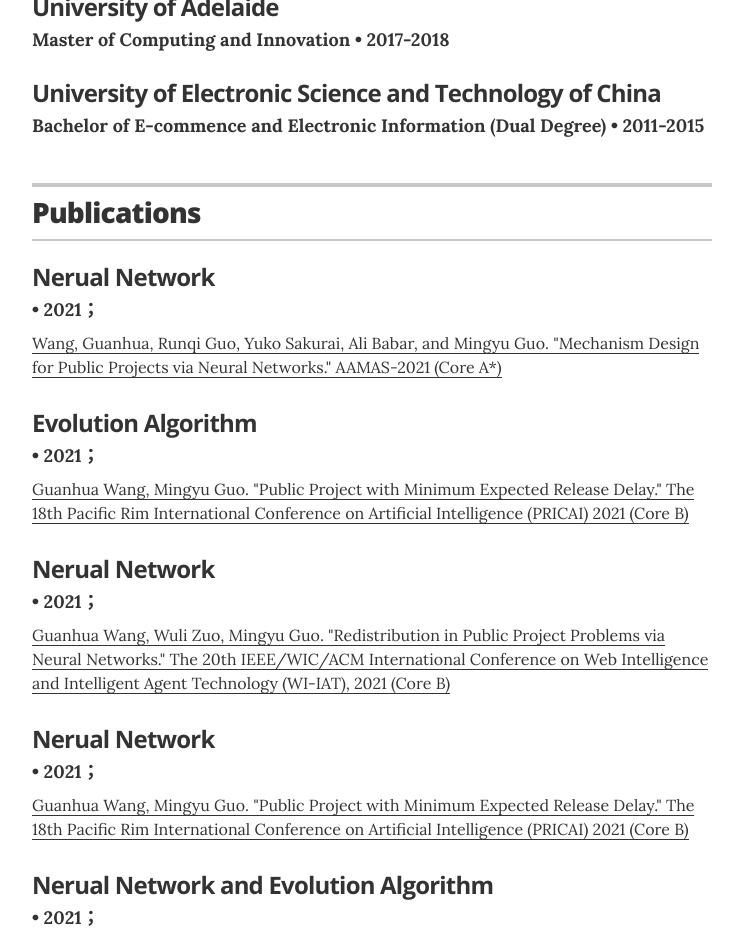
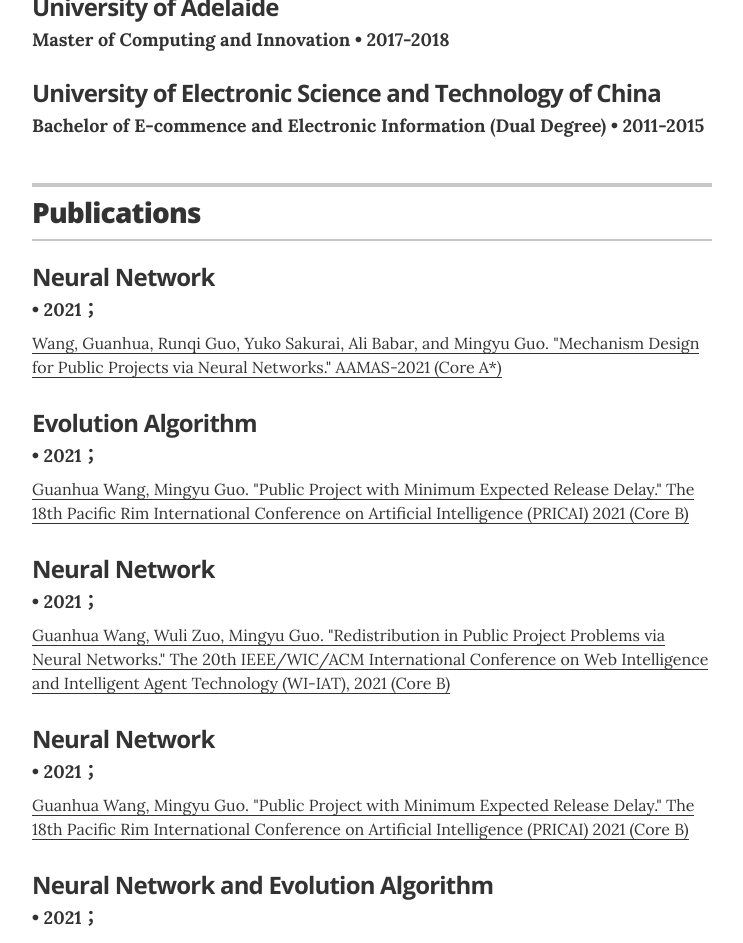
Before and after one commit to wgh1992/wgh1992.github.io, a Jekyll site: the page built from index.html, in a window 1280 px wide and 1400 px high, scrolled down 657 px. Shown: the top 943 px of the window, without its empty margins (268-1011 px from the left). Built offline with Jekyll 4.4.1, drawn with Linux system fonts in a browser that asks for light colours; some of the changed text lies outside the part shown.

Commit message:
modify
change "Neural Network"

```diff
--- a/_data/projects.yml
+++ b/_data/projects.yml
@@ -1,7 +1,7 @@
 # Projects
 # uncomment the urls if you wish to display them, and add your own URL
 
-- project: Nerual Network
+- project: Neural Network
   duration: 2021；
   #url: "https://dl.acm.org/doi/abs/10.5555/3463952.3464111"
   description: <a href="https://dl.acm.org/doi/abs/10.5555/3463952.3464111">Wang, Guanhua, Runqi Guo, Yuko Sakurai, Ali Babar, and Mingyu Guo. "Mechanism Design for Public Projects via Neural Networks."  AAMAS-2021 (Core A*)</a>
@@ -13,25 +13,25 @@
   description: <a href="https://link.springer.com/chapter/10.1007/978-3-030-89188-6_8">Guanhua Wang, Mingyu Guo. "Public Project with Minimum Expected Release Delay."  The 18th Pacific Rim International Conference on Artificial Intelligence (PRICAI) 2021 (Core B) </a>
 
 
-- project: Nerual Network
+- project: Neural Network
   duration: 2021；
   #url: "https://camps.aptaracorp.com/ACM_PMS/PMS/ACM/WIIAT21/9/c7642cc1-3b70-11ec-b613-166a08e17233/OUT/wiiat21-9.html"
   description: <a href="https://camps.aptaracorp.com/ACM_PMS/PMS/ACM/WIIAT21/9/c7642cc1-3b70-11ec-b613-166a08e17233/OUT/wiiat21-9.html">Guanhua Wang, Wuli Zuo, Mingyu Guo. "Redistribution in Public Project Problems via Neural Networks."  The 20th IEEE/WIC/ACM International Conference on Web Intelligence and Intelligent Agent Technology (WI-IAT), 2021 (Core B) </a>
 
 
-- project: Nerual Network
+- project: Neural Network
   duration: 2021；
   #url: "https://link.springer.com/chapter/10.1007/978-3-030-89188-6_8"
   description: <a href="https://link.springer.com/chapter/10.1007/978-3-030-89188-6_8">Guanhua Wang, Mingyu Guo. "Public Project with Minimum Expected Release Delay."  The 18th Pacific Rim International Conference on Artificial Intelligence (PRICAI) 2021 (Core B) </a>
 
 
-- project: Nerual Network and Evolution Algorithm
+- project: Neural Network and Evolution Algorithm
   duration: 2021；
   #url: "https://link.springer.com/article/10.1007/s10458-021-09522-w"
   description: <a href="https://link.springer.com/article/10.1007/s10458-021-09522-w">Mingyu Guo, Guanhua Wang, Hideaki Hata, M. Ali Babar. " Revenue-Maximizing Markets for Zero-Day Exploits."  In Autonomous Agents and Multi-Agent Systems 35, 36, 2021. (Core A) </a>
 
 
-- project: Nerual Network
+- project: Neural Network
   duration: 2019；
   #url: "https://arxiv.org/pdf/1907.01755.pdf"
   description: <a href="https://arxiv.org/pdf/1907.01755.pdf">Le, Ba-Dung, Guanhua Wang, Mehwish Nasim, and Muhammad Ali Babar. "Gathering cyber threat intelligence from Twitter using novelty classification." In 2019 International Conference on Cyberworlds (CW), pp. 316-323. IEEE, 2019 (Core B)</a>
```
Also changed, not shown: _data/experience.yml (added, +12 -0 lines).
